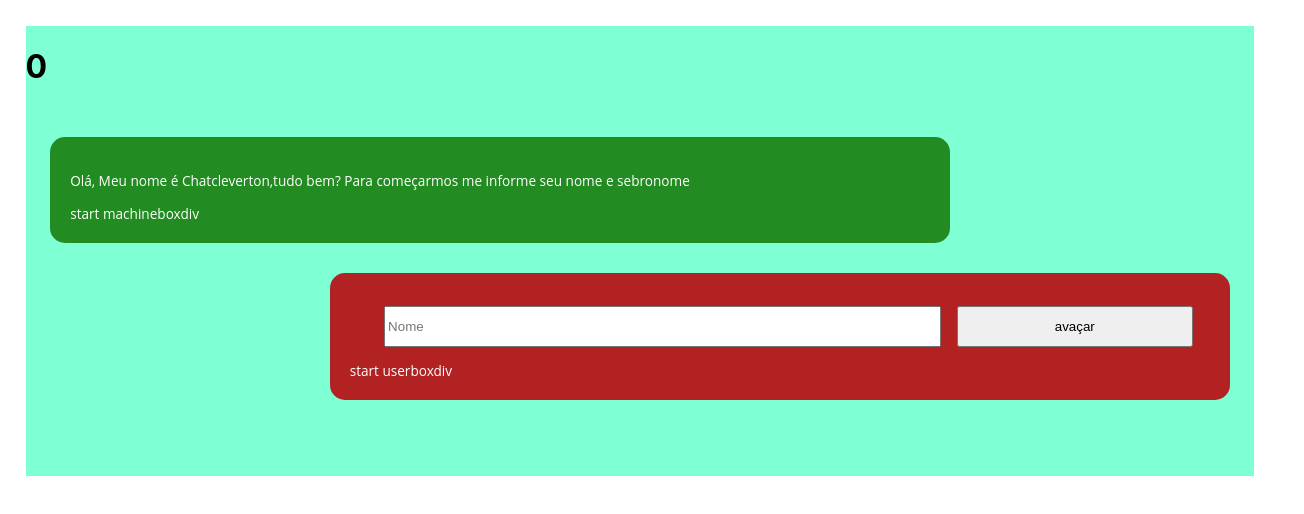
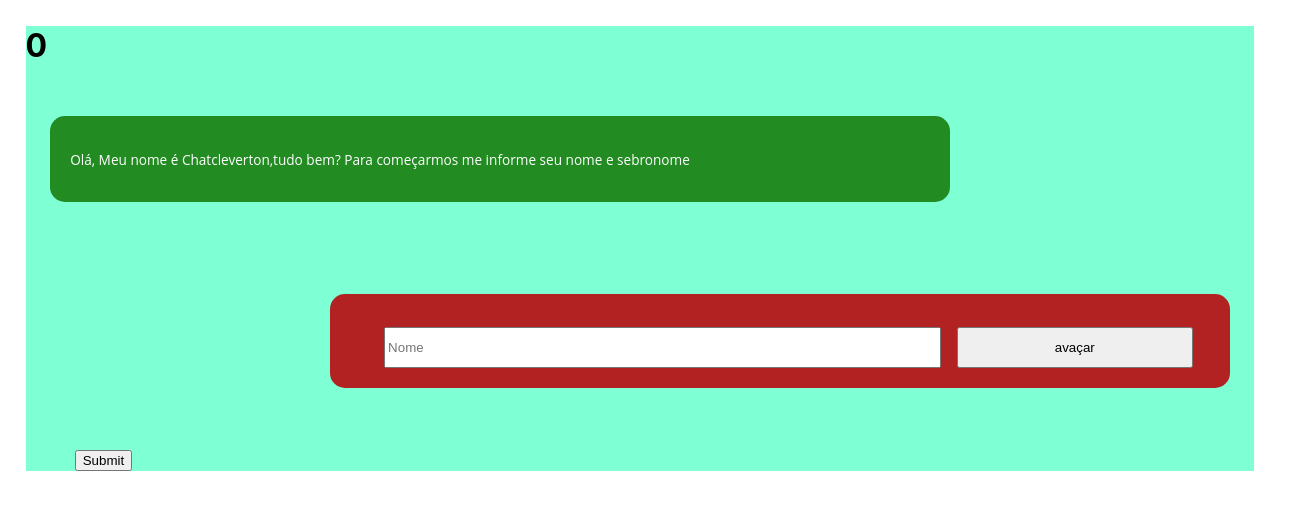
Before and after one commit to EFranklyn/chat, a React (Create React App) app: page / in a window 1280 px wide. Shown: the top 514 px of the page, 1304 px wide, since content can reach past the window. Built offline with nearby package versions, Linux system fonts and the light colour scheme.

Commit message:
deactive enter

```diff
--- a/src/components/balloon/index.jsx
+++ b/src/components/balloon/index.jsx
@@ -3,10 +3,11 @@ import { Formik } from 'formik';
 import './style.css';
 import react from 'react';
 export default function Ballon(props){
-   const[teste,setState] = react.useState('Bom dia minha vida como vc acordou hj ?')
-   if(props.user){}
+
    const classeUserp ='message'+ ' '  + props.user+ 'message'
    const classeUserBaloon ='baloon'+' '  + props.user + 'baloon'
+
+
    return(
     <div className={`${props.user}boxdiv `}>
     <div className={classeUserBaloon}>
@@ -15,7 +16,33 @@ export default function Ballon(props){
             {props.message}
             {props.children}
        </p>
-       {`${props.display} ${props.user}boxdiv `}
+       {props.user === 'user'?
+       <di>
+         <div className="containerfooter">
+          <div className='elementsfooter'>
+                <input
+                  className = "input"
+                  value={props.value}
+                  onChange={(e)=>props.change(e)}
+                  onKeyPress = {e => {e.Keycode === 13 && e.preventDefault ()}}
+                  name={props.name}
+                  placeholder={props.placeholder}
+                  type={props.type}
+                  // defaultvalue={value}
+
+                  />
+                <button type="button"
+                    className="button"
+                    onClick={() => props.click()}
+                    // type="submit"
+                    >
+                avaçar
+                </button>
+              </div>
+              </div>
+       </di>:null
+
+      }
 
     </div>
     </div>
--- a/src/components/balloon/style.css
+++ b/src/components/balloon/style.css
@@ -20,6 +20,7 @@
     font-size: 0.85em;
     /* line-height: 1.6em;   */
     border-radius: 15px;
+    margin-bottom: 5%;
     width: 70%;
     height: auto;
     color: #fff;
@@ -76,3 +77,33 @@
 .machinemessage{
     text-align: start;
 }
+
+.elementsfooter{
+    /* margin-top: 20%; */
+    margin-left: 4%;
+    /* background: firebrick; */
+    margin-right: 2% ;
+    display: flex;
+    flex-direction: row;
+    width: 100%;
+
+
+
+
+}
+.input{
+  /* margin-top: -2%; */
+  width: 70%;
+  height: 35px;
+}
+.button{
+  margin-left: 2%;
+  width: 30%;
+  height: 41px;
+
+
+}
+.containerfooter{
+  display: flex;
+  flex-direction: row-reverse;
+}
--- a/src/components/input/index.jsx
+++ b/src/components/input/index.jsx
@@ -24,6 +24,7 @@ export default function Input(props){
           // type="submit"
           >
 
+
         avaçar
       </button>
       </div>
--- a/src/viewChat/Index.jsx
+++ b/src/viewChat/Index.jsx
@@ -9,46 +9,61 @@ const addressSchema = yup.object().shape({
 
   name: yup
       .string()
-      .required(),
-  // city: yup
-  //     .string()
-  //     .required(),
-
-
-
+      .required("Informe o Nome"),
+  city: yup
+      .string()
+      .required('cidade incorreta'),
+  dtnasc: yup
+      .date()
+      .default(() => (new Date())),
+  email: yup
+      .string()
+      .email()
+      .required('Informe o email'),
+  score: yup
+      .number()
+      .required('Informe um valor correto')
+      .max(5)
+      .positive()
+      .integer(),
 });
 
 const values ={
-// name:'',
-// city:'',
-// dtnasc:'',
-// email:'elisson.franklyn@gmail.com',
-// score:''
+name:'',
+city:'',
+dtnasc:'',
+email:'',
+score:''
 }
 const configInput =[{
   placeholder:'Nome',
   name:'name',
-  type:'name'
+  type:'name',
+  value:''
 },
 {
   placeholder:'Cidade',
-  name:'name',
-  type:''
+  name:'city',
+  type:'',
+  value:''
 },
 {
   placeholder:'Data de Nascimento',
-  name:'date',
-  type:'date'
+  name:'dtnasc',
+  type:'date',
+  value:''
 },
 {
   placeholder:'Email',
   name:'email',
-  type:'email'
+  type:'email',
+  value:''
 },
 {
   placeholder:'Score',
-  score:'score',
-  type:''
+  name:'score',
+  type:'',
+  value:''
 
 }]
 const machinemessages=[
@@ -90,8 +105,8 @@ const machinemessages=[
 // ]
 export default function Basic(){
 const[step,setStep] = React.useState(0)
-const[value,setValue] = React.useState('')
-const[name,setName] = React.useState('')
+const[send,setSend] = React.useState(false)
+
 const[machinemessages,setMachinemessages] = React.useState([
   {
     message:"Olá, Meu nome é Chatcleverton,tudo bem? Para começarmos me informe seu nome e sebronome",
@@ -127,13 +142,16 @@ const[machinemessages,setMachinemessages] = React.useState([
 
 ])
 
-const keydown = e =>{
-  if (e.keyCode === 13){
+const keydown  = e =>{
+  e.preventDefault()
+  if (send !== true && e.Keycode === 13){
+    if(e.target.value !== ''){
       nextSteps()
     }
+
   }
-const change = e =>{
-  setValue(e.target.value)
+  nextSteps()
+
 }
 const click = async e  =>{
   nextSteps()
@@ -142,32 +160,6 @@ const click = async e  =>{
 
 
 async function nextSteps(){
-  if(step===0){
-    values['name'] = value
-  }
-  if(step===1){
-    values['city'] = value
-  }
-  if(step===2){
-    values['dtnasc'] = value
-  }
-  if(step===3){
-    values['email'] = value
-  }
-  if(step===4){
-    values['score'] = value
-  }
-
-  // const validate = await addressSchema
-  // .isValid(values)
-  // .then(function(valid) {
-  //     return valid
-
-  // });
-
-  // if(!validate){
-  //   return
-  // }
 
 
 if(step<5){
@@ -185,27 +177,37 @@ if(step<5){
   // setValue('')
   // window.scrollTo({top:0,behavior:'smooth'})
   // window.scrollTo(5000000,5000000)
-  await window.scroll(0, 0);
+  // await window.scroll(0, 0);
 
 }
-console.log(name)
 
 
   return(
-  <div className="Box">
+    // <div style={{backgroundColor: "aquamarine",
+    //             marginLeft:"2%",
+    //             marginRight:"2%",
+    //             height:"700px"
+    //             }}>
+  <div className="viewmessage">
 
  <h1>{step}</h1>
     <Formik
-      initialValues={values}
-      // validationSchema={addressSchema}
+      initialValues={{
+        name:'',
+        city:'',
+        dtnasc:'',
+        email:'',
+        score:''
+        }}
+      validationSchema={addressSchema}
       validate={values => {
         const errors = {};
         return errors;
       }}
       onSubmit={(values, { setSubmitting }) => {
-        if(step===3){
+        // if(step===3){}
         alert(JSON.stringify(values, null, 2));
-        }
+
         setSubmitting(false);
       }}
     >
@@ -221,48 +223,24 @@ console.log(name)
       }) => (
         <form onSubmit={handleSubmit}
         >
-          {errors.email && touched.email && errors.email}
-          {/* {messages.map((message) => (
-            <div>
-            <Ballon
-            message={message.message}
-            user={message.user}
-            />
-            </div>
-            ))} */}
-
+          {errors.email && errors.name && errors.city}
             <Ballon
                 message={machinemessages[0].message}
                 user={machinemessages[0].user}
                 display={machinemessages[0].display}
             />
             <Ballon user="user"
-            display={machinemessages[0].display}>
-             <div className="containerfooter"
-              id={machinemessages[0].id}
+              id={0}
+              className = "input"
+              value={values.name}
+              change={handleChange}
+              blur={handleBlur}
+              name={"name"}
+              keydown={keydown}
+              placeholder="Nome"
+              type={"Text"}
+              click={click}
              >
-              <div className='elementsfooter'>
-                <input className = "input"
-                  // type="Number"
-                  value={value}
-                  onChange={(e) => change(e)}
-                  onKeyDown={(e) => keydown(e)}
-                  name={configInput[0].name}
-                  placeholder={configInput[0].placeholder}
-                  // step={step}
-                  type={configInput[0].type}
-                  // defaultvalue={value}
-
-                  />
-                <button type="button"
-                    className="button"
-                    onClick={() => click()}
-                    // type="submit"
-                    >
-                avaçar
-                </button>
-              </div>
-              </div>
               <span id={machinemessages[0].id}></span>
             </Ballon>
 
@@ -276,29 +254,19 @@ console.log(name)
           display={machinemessages[1].display}
       />
       <Ballon user="user"
-            display={machinemessages[1].display}>
-             <div className="containerfooter">
-              <div className='elementsfooter'>
-                <input className = "input"
-                  value={value}
-                  onChange={(e) => change(e)}
-                  onKeyDown={(e) => keydown(e)}
-                  name={configInput[1].name}
-                  placeholder={configInput[1].placeholder}
-                  type={configInput[1].type}
-                  />
-                <button type="button"
-                    className="button"
-                    onClick={() => click()}
+              id={1}
+              value={values.city}
+              change={handleChange}
+              blur={handleBlur}
+              name={"city"}
+              placeholder="Cidade"
+              type={"Text"}
+              click={click}
              >
-                avaçar
-                </button>
-              </div>
-              </div>
       </Ballon>
             <span id={machinemessages[1].id}></span>
       </div>:null}
-
+       {/* step 2 */}
        {step >= 2 ?
     <div>
     <Ballon
@@ -307,25 +275,15 @@ console.log(name)
     display={machinemessages[2].display}
 />
       <Ballon user="user"
-            display={machinemessages[2].display}>
-             <div className="containerfooter">
-              <div className='elementsfooter'>
-                <input className = "input"
-                  value={value}
-                  onChange={(e) => change(e)}
-                  onKeyDown={(e) => keydown(e)}
-                  name={configInput[2].name}
-                  placeholder={configInput[2].placeholder}
-                  type={configInput[2].type}
-                  />
-                <button type="button"
-                    className="button"
-                    onClick={() => click()}
+              id={1}
+              value={values.dtnasc}
+              change={handleChange}
+              blur={handleBlur}
+              name={"dtnasc"}
+              placeholder="Data de nascimento"
+              type={"number"}
+              click={click}
              >
-                avaçar
-                </button>
-              </div>
-              </div>
       </Ballon>
       <div id={machinemessages[2].id}></div>
 </div>
@@ -339,27 +297,17 @@ console.log(name)
     display={machinemessages[3].display}
 />
       <Ballon user="user"
-            display={machinemessages[3].display}>
-             <div className="containerfooter">
-              <div className='elementsfooter'>
-                <input className = "input"
-                  value={value}
-                  onChange={(e) => change(e)}
-                  onKeyDown={(e) => keydown(e)}
-                  name={configInput[2].name}
-                  placeholder={configInput[3].placeholder}
-                  type={configInput[3].type}
-                  />
-                <button type="button"
-                    className="button"
-                    onClick={() => click()}
+              id={1}
+              value={values.email}
+              change={handleChange}
+              blur={handleBlur}
+              name={"email"}
+              placeholder="Email"
+              type={"Text"}
+              click={click}
              >
-                avaçar
-                </button>
-              </div>
-              </div>
+      </Ballon>
         <span id={machinemessages[3].id}></span>
-            </Ballon>
 </div>:null}
  {/* step 4 */}
  {step >= 4 ?
@@ -370,55 +318,26 @@ console.log(name)
     display={machinemessages[3].display}
 />
 <Ballon user="user"
-            display={machinemessages[4].display}>
-             <div className="containerfooter">
-              <div className='elementsfooter'
-              id={machinemessages[4].id}>
-                <input className = "input"
-                  value={value}
-                  onChange={(e) => change(e)}
-                  onKeyDown={(e) => keydown(e)}
-                  name={configInput[4].name}
-                  placeholder={configInput[4].placeholder}
-                  type={configInput[4].type}
-                  />
-                <button type="button"
-                    className="button"
-                    onClick={() => click()}
+              id={1}
+              value={values.score}
+              change={handleChange}
+              blur={handleBlur}
+              name={"score"}
+              placeholder="Nota"
+              type={"Number"}
+              click={click}
              >
-                avaçar
-                </button>
-              </div>
-              </div>
       </Ballon>
 </div>:null}
 
 
+
           <div className='elementsfooter'>
-          {/* <button type="submit" disabled={false}>
+          <button type="submit" disabled={false}>
             Submit
-          </button>   */}
+          </button>
           </div>
           <div className='elementsfooter'>
-          {/* <input className = "input"
-                  // type="Number"
-                  value={value}
-                  onChange={(e) => change(e)}
-                  onKeyDown={(e) => keydown(e)}
-                  name={configInput[step].name}
-                  placeholder={configInput[step].placeholder}
-                  // step={step}
-                  type={configInput[step].type}
-                  // defaultvalue={value}
-                  />
-         <button type="button"
-              className="button"
-              onClick={() => click()}
-              // type="submit"
-              >
-
-            avaçar
-          </button>      */}
           </div>
         </form>
 
@@ -427,5 +346,6 @@ console.log(name)
 
 
   </div>
+  // </div>
 );
 }
--- a/src/viewChat/style.css
+++ b/src/viewChat/style.css
@@ -1,13 +1,15 @@
-.Box {
+.viewmessage {
 
     background-color: aquamarine;
     margin-left: 2%;
     margin-right: 2%;
-    height: 450px;
+    /* height: 450px; */
     margin-top: 2%;
+    margin-bottom: 5%;
     /* display: block; */
-    overflow: scroll auto;
-    overflow-y: scroll auto;
+    /* overflow: scroll x; */
+    /* overflow-y: scroll auto;
+    overflow-x: none; */
     /* display: flex;
     flex-direction: column; */
 
```
Lines whose indentation alone changed are shown as unchanged.
